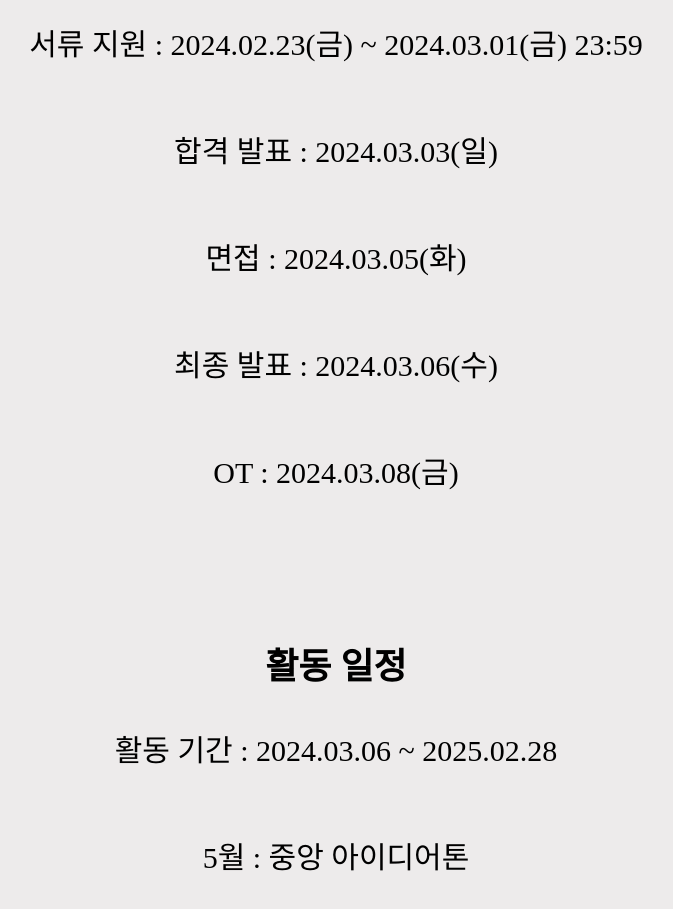
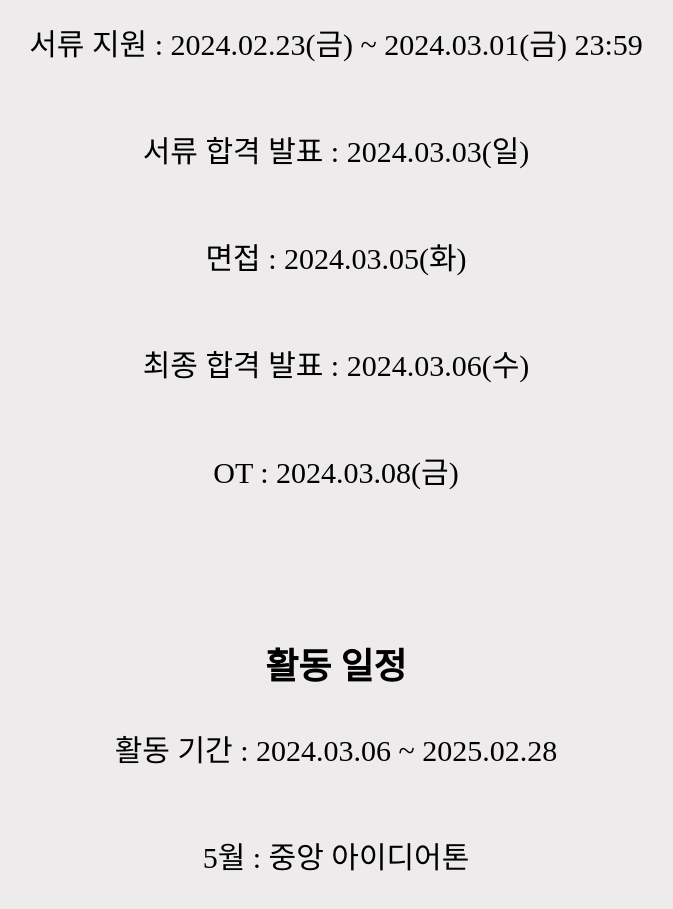
Before and after one commit to LIKE-LION-12-KONKUK/LIKE-LION-RECRUITING-FE, a React (Create React App) app: page / in a window 1280 px wide. Shown: the part 4280-5189 px from the top of the page, without its empty margins (304-977 px from the left). Built offline with nearby package versions, Linux system fonts and the light colour scheme; no server answers; a web font is replaced by a local one.

Commit message:
[fix] 선발일정 메시지 수정

```diff
--- a/src/components/pages/Home.js
+++ b/src/components/pages/Home.js
@@ -463,13 +463,13 @@ function Home() {
                       서류 지원 : 2024.02.23(금) ~ 2024.03.01(금) 23:59</div>
                       {/* 서류 지원 : {formatDate(periodInfo.applicationStartDate)} ~ {formatDate2(periodInfo.applicationEndDate)}</div> */}
                     <div className="br-gap2" style={{ marginBottom: '63px' }}>
-                      합격 발표 : 2024.03.03(일)</div>
+                      서류 합격 발표 : 2024.03.03(일)</div>
                       {/* 1차 합격 발표: {formatDate(periodInfo.applicationResultAnnouncementDate)}</div> */}
                     <div className='br-gap2' style={{ marginBottom: '63px' }}>
                       면접 : 2024.03.05(화)</div>
                       {/* 2차 면접: {formatDate(periodInfo.interviewStartDate)} ~ {formatDate(periodInfo.interviewEndDate)}</div> */}
                       <div className='br-gap2' style={{ marginBottom: '63px' }}>
-                      최종 발표 : 2024.03.06(수)</div>
+                      최종 합격 발표 : 2024.03.06(수)</div>
                       {/* 최종 발표: {formatDate(periodInfo.finalResultAnnouncementDate)}</div> */}
                     <div className="br-gap2">
                       OT : 2024.03.08(금)</div>
```
